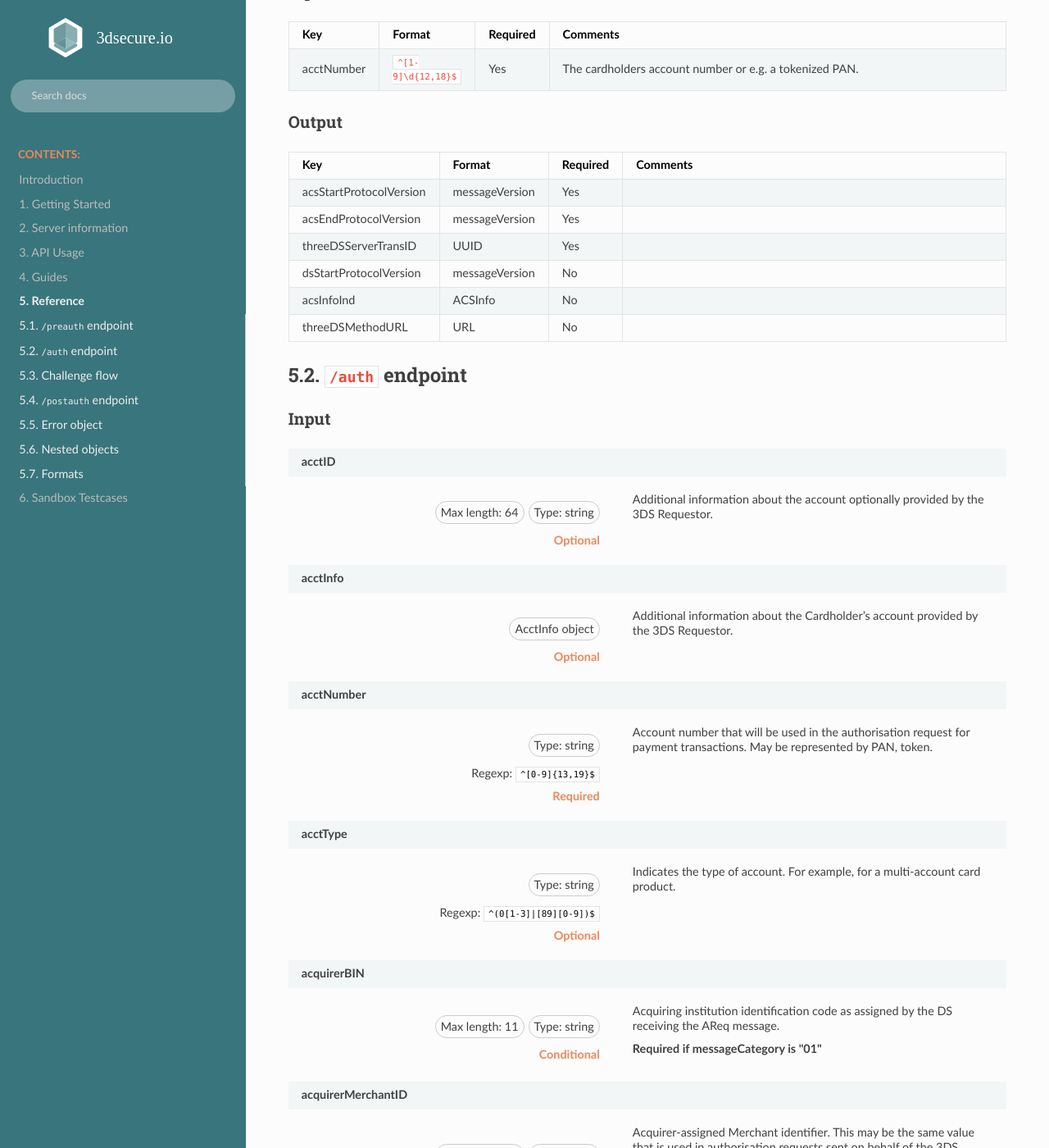
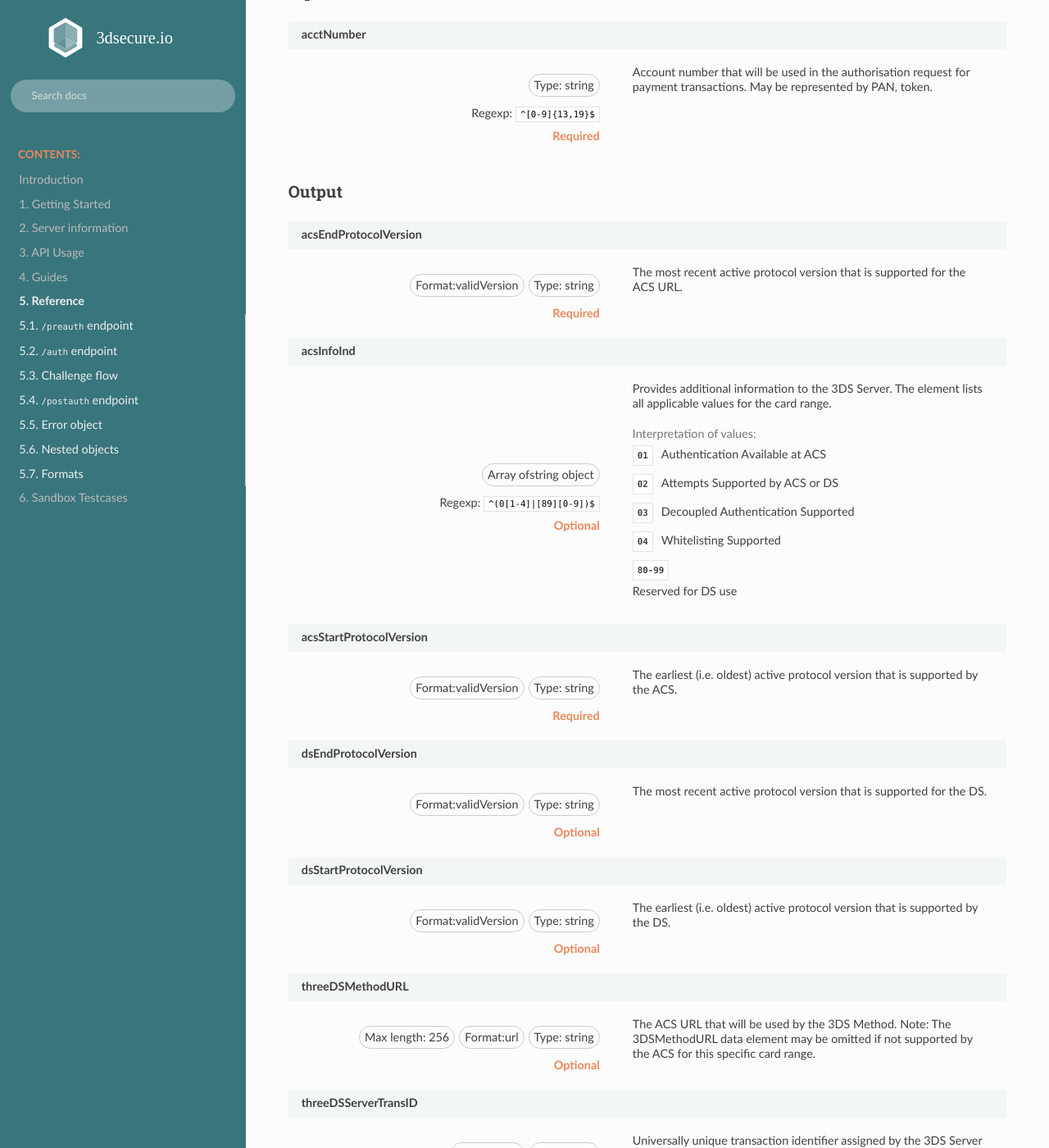
Before and after one commit to clearhaus/3DSv2-api-documentation, a Sphinx documentation site: the page built from source/reference.rst, in a window 1280 px wide and 1400 px high, scrolled down 491 px. Shown: the whole window at 82% size. Built offline with Sphinx 7.4.7 and the Read the Docs theme 2.0.0, drawn with Linux system fonts in a browser that asks for light colours; some of the changed text lies outside the part shown.

Commit message:
Use generated postauth/preauth tables.

```diff
--- /dev/null
+++ b/source/_static/cardrangedata.html
@@ -0,0 +1,146 @@
+<div class='message-info'>
+<table class='docutils align-default colwidths-given argtable'>
+<colgroup>
+<col style='30%'>
+<col style='70%'>
+</colgroup>
+<tbody>
+<tr categories='' channels='' class='row-even attributeNameRow'><td class='attribute' colspan='2'>acsEndProtocolVersion</td></tr>
+<tr categories='' channels='' class='row-even attributeDetailRow'><td class='argdef'><div class='attributeName'></div>
+<div class='requirements'>
+<div class='type'>
+Type: string
+</div>
+<div class='format'>
+Format:
+<a href='#format-validVersion'>
+validVersion
+</a>
+</div>
+</div>
+<div class='inclusion'>Required</div></td>
+<td class='argdesc'><div class='decscription'>The most recent active protocol version that is supported for the ACS URL.</div>
+<div class='conditions'>
+</div></td></tr>
+<tr categories='' channels='' class='row-odd attributeNameRow'><td class='attribute' colspan='2'>acsInfoInd</td></tr>
+<tr categories='' channels='' class='row-odd attributeDetailRow'><td class='argdef'><div class='attributeName'></div>
+<div class='requirements'>
+<div class='type'>
+Array of
+<a href='#string'>
+string object
+</a>
+</div>
+<div class='regexp'>
+Regexp:
+<code><span class='pre'>^(0[1-4]|[89][0-9])$</span></code>
+</div>
+</div>
+<div class='inclusion'>Optional</div></td>
+<td class='argdesc'><div class='decscription'>Provides additional information to the 3DS Server. The element lists all applicable values for the card range.</div>
+<p class='enumDescriptionHeader'>Interpretation of values:</p>
+<div class='enumDescription'>
+<div class='enumKey'>01</div>
+<div class='enumValue'>Authentication Available at ACS</div>
+<div class='enumKey'>02</div>
+<div class='enumValue'>Attempts Supported by ACS or DS</div>
+<div class='enumKey'>03</div>
+<div class='enumValue'>Decoupled Authentication Supported</div>
+<div class='enumKey'>04</div>
+<div class='enumValue'>Whitelisting Supported</div>
+<div class='enumKey'>80-99</div>
+<div class='enumValue'>Reserved for DS use</div>
+</div>
+<div class='conditions'>
+</div></td></tr>
+<tr categories='' channels='' class='row-even attributeNameRow'><td class='attribute' colspan='2'>acsStartProtocolVersion</td></tr>
+<tr categories='' channels='' class='row-even attributeDetailRow'><td class='argdef'><div class='attributeName'></div>
+<div class='requirements'>
+<div class='type'>
+Type: string
+</div>
+<div class='format'>
+Format:
+<a href='#format-validVersion'>
+validVersion
+</a>
+</div>
+</div>
+<div class='inclusion'>Required</div></td>
+<td class='argdesc'><div class='decscription'>The earliest (i.e. oldest) active protocol version that is supported by the ACS.</div>
+<div class='conditions'>
+</div></td></tr>
+<tr categories='' channels='' class='row-odd attributeNameRow'><td class='attribute' colspan='2'>dsEndProtocolVersion</td></tr>
+<tr categories='' channels='' class='row-odd attributeDetailRow'><td class='argdef'><div class='attributeName'></div>
+<div class='requirements'>
+<div class='type'>
+Type: string
+</div>
+<div class='format'>
+Format:
+<a href='#format-validVersion'>
+validVersion
+</a>
+</div>
+</div>
+<div class='inclusion'>Optional</div></td>
+<td class='argdesc'><div class='decscription'>The most recent active protocol version that is supported for the DS.</div>
+<div class='conditions'>
+</div></td></tr>
+<tr categories='' channels='' class='row-even attributeNameRow'><td class='attribute' colspan='2'>dsStartProtocolVersion</td></tr>
+<tr categories='' channels='' class='row-even attributeDetailRow'><td class='argdef'><div class='attributeName'></div>
+<div class='requirements'>
+<div class='type'>
+Type: string
+</div>
+<div class='format'>
+Format:
+<a href='#format-validVersion'>
+validVersion
+</a>
+</div>
+</div>
+<div class='inclusion'>Optional</div></td>
+<td class='argdesc'><div class='decscription'>The earliest (i.e. oldest) active protocol version that is supported by the DS.</div>
+<div class='conditions'>
+</div></td></tr>
+<tr categories='' channels='' class='row-odd attributeNameRow'><td class='attribute' colspan='2'>threeDSMethodURL</td></tr>
+<tr categories='' channels='' class='row-odd attributeDetailRow'><td class='argdef'><div class='attributeName'></div>
+<div class='requirements'>
+<div class='type'>
+Type: string
+</div>
+<div class='format'>
+Format:
+<a href='#format-url'>
+url
+</a>
+</div>
+<div class='maxLength'>
+Max length: 256
+</div>
+</div>
+<div class='inclusion'>Optional</div></td>
+<td class='argdesc'><div class='decscription'>The ACS URL that will be used by the 3DS Method. Note: The 3DSMethodURL data element may be omitted if not supported by the ACS for this specific card range.</div>
+<div class='conditions'>
+</div></td></tr>
+<tr categories='PA NPA' channels='APP BRW 3RI' class='row-even attributeNameRow'><td class='attribute' colspan='2'>threeDSServerTransID</td></tr>
+<tr categories='PA NPA' channels='APP BRW 3RI' class='row-even attributeDetailRow'><td class='argdef'><div class='attributeName'></div>
+<div class='requirements'>
+<div class='type'>
+Type: string
+</div>
+<div class='format'>
+Format:
+<a href='#format-uuid'>
+uuid
+</a>
+</div>
+</div>
+<div class='inclusion'>Required</div></td>
+<td class='argdesc'><div class='decscription'>Universally unique transaction identifier assigned by the 3DS Server to identify a single transaction.</div>
+<div class='conditions'>
+</div></td></tr>
+</tbody>
+</table>
+</div>
--- /dev/null
+++ b/source/_static/postauth.html
@@ -0,0 +1,27 @@
+<div class='message-info'>
+<table class='docutils align-default colwidths-given argtable'>
+<colgroup>
+<col style='30%'>
+<col style='70%'>
+</colgroup>
+<tbody>
+<tr categories='PA NPA' channels='APP BRW 3RI' class='row-even attributeNameRow'><td class='attribute' colspan='2'>threeDSServerTransID</td></tr>
+<tr categories='PA NPA' channels='APP BRW 3RI' class='row-even attributeDetailRow'><td class='argdef'><div class='attributeName'></div>
+<div class='requirements'>
+<div class='type'>
+Type: string
+</div>
+<div class='format'>
+Format:
+<a href='#format-uuid'>
+uuid
+</a>
+</div>
+</div>
+<div class='inclusion'>Required</div></td>
+<td class='argdesc'><div class='decscription'>Universally unique transaction identifier assigned by the 3DS Server to identify a single transaction.</div>
+<div class='conditions'>
+</div></td></tr>
+</tbody>
+</table>
+</div>
--- /dev/null
+++ b/source/_static/preauth.html
@@ -0,0 +1,25 @@
+<div class='message-info'>
+<table class='docutils align-default colwidths-given argtable'>
+<colgroup>
+<col style='30%'>
+<col style='70%'>
+</colgroup>
+<tbody>
+<tr categories='PA NPA' channels='APP BRW 3RI' class='row-even attributeNameRow'><td class='attribute' colspan='2'>acctNumber</td></tr>
+<tr categories='PA NPA' channels='APP BRW 3RI' class='row-even attributeDetailRow'><td class='argdef'><div class='attributeName'></div>
+<div class='requirements'>
+<div class='type'>
+Type: string
+</div>
+<div class='regexp'>
+Regexp:
+<code><span class='pre'>^[0-9]{13,19}$</span></code>
+</div>
+</div>
+<div class='inclusion'>Required</div></td>
+<td class='argdesc'><div class='decscription'>Account number that will be used in the authorisation request for payment transactions. May be represented by PAN, token.</div>
+<div class='conditions'>
+</div></td></tr>
+</tbody>
+</table>
+</div>
--- a/source/reference.rst
+++ b/source/reference.rst
@@ -26,56 +26,16 @@ for a selected authentication scenario. Please note the following:
 Input
 -----
 
-.. list-table::
-  :widths: 1 1 1 30
-  :header-rows: 1
-
-  * - Key
-    - Format
-    - Required
-    - Comments
-  * - acctNumber
-    - ``^[1-9]\d{12,18}$``
-    - Yes
-    - The cardholders account number or e.g. a tokenized PAN.
+.. raw:: html
+  :file: _static/preauth.html
 
 .. _preauth-response:
 
 Output
 ------
 
-.. list-table::
-  :widths: 1 1 1 30
-  :header-rows: 1
-
-  * - Key
-    - Format
-    - Required
-    - Comments
-  * - acsStartProtocolVersion
-    - messageVersion
-    - Yes
-    -
-  * - acsEndProtocolVersion
-    - messageVersion
-    - Yes
-    -
-  * - threeDSServerTransID
-    - UUID
-    - Yes
-    -
-  * - dsStartProtocolVersion
-    - messageVersion
-    - No
-    -
-  * - acsInfoInd
-    - ACSInfo
-    - No
-    -
-  * - threeDSMethodURL
-    - URL
-    - No
-    -
+.. raw:: html
+  :file: _static/cardrangedata.html
 
 .. _auth-endpoint:
 
@@ -121,16 +81,8 @@ Challenge request (CReq)
 Input
 -----
 
-.. list-table::
-  :widths: 1 1 1
-  :header-rows: 1
-
-  * - Key
-    - Format
-    - Required
-  * - threeDSServerTransID
-    - UUID
-    - Yes
+.. raw:: html
+  :file: _static/postauth.html
 
 .. _postauth-response:
 
```
